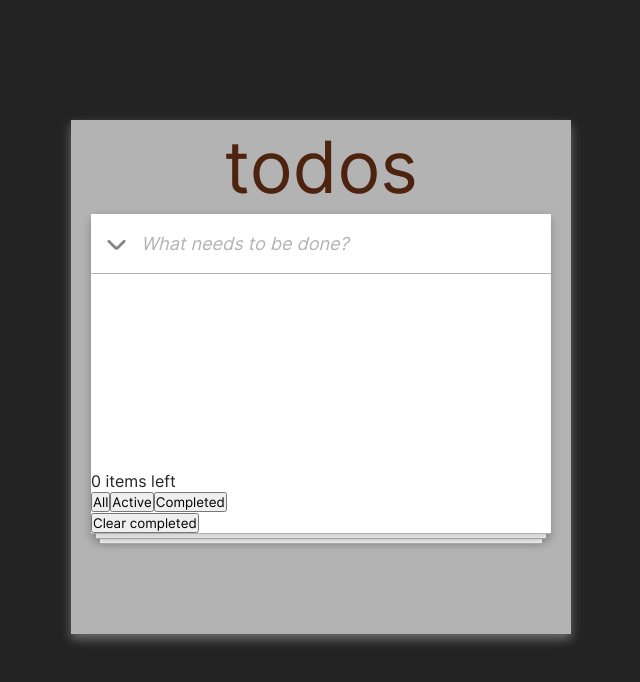
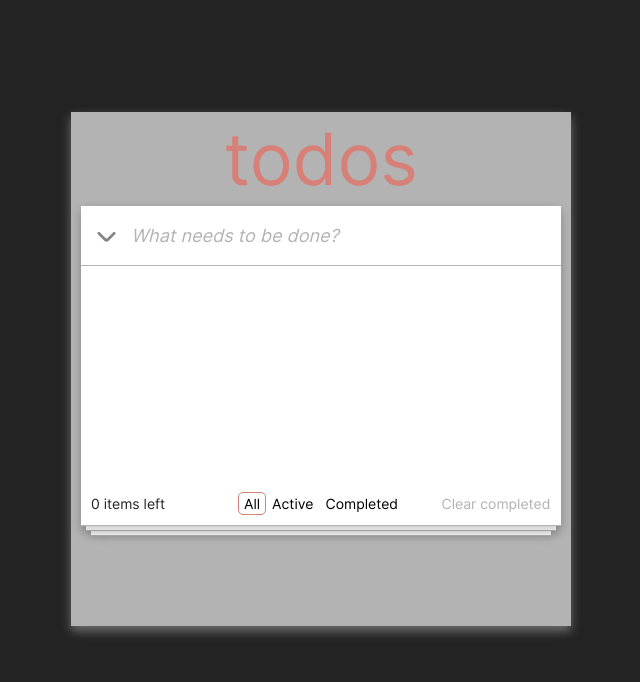
Before and after one commit to Andryuha-Nikolaev/todo-list, a React (Create React App) app: page / in a window 1280 px wide. Shown: the top 682 px of the page, without its empty margins (319-959 px from the left). Built offline with nearby package versions, Linux system fonts and the light colour scheme.

Commit message:
#add #style - bottom btns

```diff
--- /dev/null
+++ b/src/components/todo/ClearCompletedBtn/ClearCompletedBtn.module.scss
@@ -0,0 +1,15 @@
+@import '../../../scss/variables';
+
+.btn {
+  font-size: 14px;
+  padding: 2px 0;
+  cursor: pointer;
+  border: none;
+  background-color: transparent;
+  min-width: 110px;
+
+  &:disabled {
+    color: $gray;
+    pointer-events: none;
+  }
+}
--- a/src/components/todo/ClearCompletedBtn/ClearCompletedBtn.tsx
+++ b/src/components/todo/ClearCompletedBtn/ClearCompletedBtn.tsx
@@ -1,11 +1,16 @@
-import React from 'react';
+import s from './ClearCompletedBtn.module.scss';
 
 interface IClearCompletedBtn {
   onClick: () => void;
+  completedItems: number;
 }
 
-const ClearCompletedBtn = ({ onClick }: IClearCompletedBtn) => {
-  return <button onClick={onClick}>Clear completed</button>;
+const ClearCompletedBtn = ({ onClick, completedItems }: IClearCompletedBtn) => {
+  return (
+    <button className={s['btn']} disabled={completedItems === 0} onClick={onClick}>
+      Clear completed
+    </button>
+  );
 };
 
 export default ClearCompletedBtn;
--- a/src/components/todo/TodoBlock/TodoBlock.module.scss
+++ b/src/components/todo/TodoBlock/TodoBlock.module.scss
@@ -5,13 +5,13 @@
   // align-items: center;
   justify-content: center;
   min-height: 100vh;
-  padding: 15vh 20px 20px;
+  padding: 14vh 10px 20px;
 }
 
 .wrap {
   margin: 0 auto;
   background-color: $background;
-  padding: 0 20px 100px;
+  padding: 0 10px 100px;
   width: 100%;
   max-width: 500px;
   box-shadow: rgba(255, 255, 255, 0.35) 0px 5px 10px;
--- /dev/null
+++ b/src/components/todo/TodoCount/TodoCount.module.scss
@@ -0,0 +1,6 @@
+@import '../../../scss/variables';
+
+.wrap {
+  font-size: 14px;
+  min-width: 110px;
+}
--- a/src/components/todo/TodoCount/TodoCount.tsx
+++ b/src/components/todo/TodoCount/TodoCount.tsx
@@ -1,11 +1,15 @@
-import React from 'react';
+import s from './TodoCount.module.scss';
 
 interface ITodoCount {
   itemsLeft: number;
 }
 
 const TodoCount = ({ itemsLeft }: ITodoCount) => {
-  return <div>{itemsLeft} items left</div>;
+  return (
+    <div className={s['wrap']}>
+      <p>{itemsLeft} items left</p>
+    </div>
+  );
 };
 
 export default TodoCount;
--- /dev/null
+++ b/src/components/todo/TodoFilterBtn/TodoFilterBtn.module.scss
@@ -0,0 +1,19 @@
+@import '../../../scss/variables';
+
+.btn {
+  background-color: transparent;
+  border: 1px solid transparent;
+  padding: 2px 5px;
+  border-radius: 5px;
+  cursor: pointer;
+  font-size: 14px;
+
+  &.active {
+    border: 1px solid $brown;
+    pointer-events: none;
+  }
+
+  &:hover {
+    opacity: 0.8;
+  }
+}
--- a/src/components/todo/TodoFilterBtn/TodoFilterBtn.tsx
+++ b/src/components/todo/TodoFilterBtn/TodoFilterBtn.tsx
@@ -1,4 +1,5 @@
-import React from 'react';
+import s from './TodoFilterBtn.module.scss';
+import classNames from 'classnames';
 
 interface ITodoFilterBtn {
   filterName: string;
@@ -7,7 +8,13 @@ interface ITodoFilterBtn {
 }
 
 const TodoFilterBtn = ({ filterName, onClick, active }: ITodoFilterBtn) => {
-  return <button onClick={() => onClick(filterName)}>{filterName}</button>;
+  return (
+    <button
+      className={classNames(s['btn'], active && s['active'])}
+      onClick={() => onClick(filterName)}>
+      {filterName}
+    </button>
+  );
 };
 
 export default TodoFilterBtn;
--- a/src/components/todo/TodoForm/TodoForm.module.scss
+++ b/src/components/todo/TodoForm/TodoForm.module.scss
@@ -3,7 +3,7 @@
 .form {
   height: 60px;
   display: flex;
-  border-bottom: 1px solid $background;
+  border-bottom: 1px solid $gray;
 }
 
 .btn {
@@ -34,6 +34,6 @@
 
   &::placeholder {
     font-style: italic;
-    color: $background;
+    color: $gray;
   }
 }
--- a/src/components/todo/TodoItem/TodoItem.module.scss
+++ b/src/components/todo/TodoItem/TodoItem.module.scss
@@ -2,7 +2,7 @@
 
 .item {
   // min-height: 50px;
-  border-bottom: 1px solid $background;
+  border-bottom: 1px solid $gray;
   display: flex;
   align-items: center;
 
@@ -15,7 +15,7 @@
   line-height: 1.2;
 
   &.completed {
-    color: $background;
+    color: $gray;
     text-decoration: line-through;
   }
 }
@@ -25,7 +25,7 @@
   width: 30px;
   height: 30px;
   border-radius: 50%;
-  border: 1px solid $background;
+  border: 1px solid $gray;
   flex-shrink: 0;
   margin: 0 10px;
   cursor: pointer;
--- a/src/components/todo/TodoList/TodoList.module.scss
+++ b/src/components/todo/TodoList/TodoList.module.scss
@@ -8,7 +8,7 @@
   position: relative;
   background-color: $white;
   box-shadow: rgba(0, 0, 0, 0.2) 0px 5px 10px;
-  border-bottom: 1px solid $background;
+  border-bottom: 1px solid $gray;
   // padding: 0 10px;
 
   min-height: 40vh;
@@ -27,7 +27,7 @@
   top: 5px;
   background-color: $white;
   box-shadow: rgba(0, 0, 0, 0.2) 0 0 10px;
-  border-bottom: 1px solid $background;
+  border-bottom: 1px solid $gray;
 }
 
 .background2 {
@@ -41,7 +41,7 @@
   top: 10px;
   background-color: $white;
   box-shadow: rgba(0, 0, 0, 0.2) 0 0 10px;
-  border-bottom: 1px solid $background;
+  border-bottom: 1px solid $gray;
 }
 
 .list {
@@ -49,5 +49,16 @@
   flex-direction: column;
   // gap: 10px;
   flex-grow: 1;
-  margin-bottom: 20px;
 }
+
+.bottom-wrap {
+  display: flex;
+  justify-content: space-between;
+  padding: 10px;
+  align-items: center;
+  flex-wrap: wrap;
+  gap: 10px;
+}
+
+.btns-wrap {
+}
--- a/src/components/todo/TodoList/TodoList.tsx
+++ b/src/components/todo/TodoList/TodoList.tsx
@@ -34,14 +34,16 @@ const TodoList = () => {
 
   console.log(todosFilter);
 
-  const uncompletedTodos = useMemo(
-    () => todos.filter((item) => item.isCompleted === false),
-    [todos],
-  );
+  const uncompletedTodos = useMemo(() => todos.filter((item) => !item.isCompleted), [todos]);
+
+  const completedTodos = useMemo(() => todos.filter((item) => item.isCompleted), [todos]);
 
   const handleNewTodo = (todo: string) => {
     const trimTodo = todo.trim();
     if (trimTodo.length) {
+      if (todosFilter === 'Completed') {
+        setTodosFilter('All');
+      }
       setTodos((prevTodos) => [{ text: trimTodo, isCompleted: false }, ...prevTodos]);
     }
   };
@@ -75,9 +77,9 @@ const TodoList = () => {
               <TodoItem key={`todo-item-${index}`} item={item} index={index} onClick={toggleTodo} />
             ))}
         </ul>
-        <div>
+        <div className={s['bottom-wrap']}>
           <TodoCount itemsLeft={uncompletedTodos.length} />
-          <div>
+          <div className={s['btns-wrap']}>
             {Object.keys(filters).map((filterName) => (
               <TodoFilterBtn
                 key={`filter-name-${filterName}`}
@@ -87,7 +89,10 @@ const TodoList = () => {
               />
             ))}
           </div>
-          <ClearCompletedBtn onClick={handleClearCompleted} />
+          <ClearCompletedBtn
+            completedItems={completedTodos.length}
+            onClick={handleClearCompleted}
+          />
         </div>
       </div>
     </div>
--- a/src/scss/_variables.scss
+++ b/src/scss/_variables.scss
@@ -1,6 +1,7 @@
 $black: #232323;
 $white: #fff;
-$brown: #4d220e;
+$brown: #d68078;
+$gray: #b3b3b3;
 $background: #b3b3b3;
 
 $duration: 0.15s;
```
